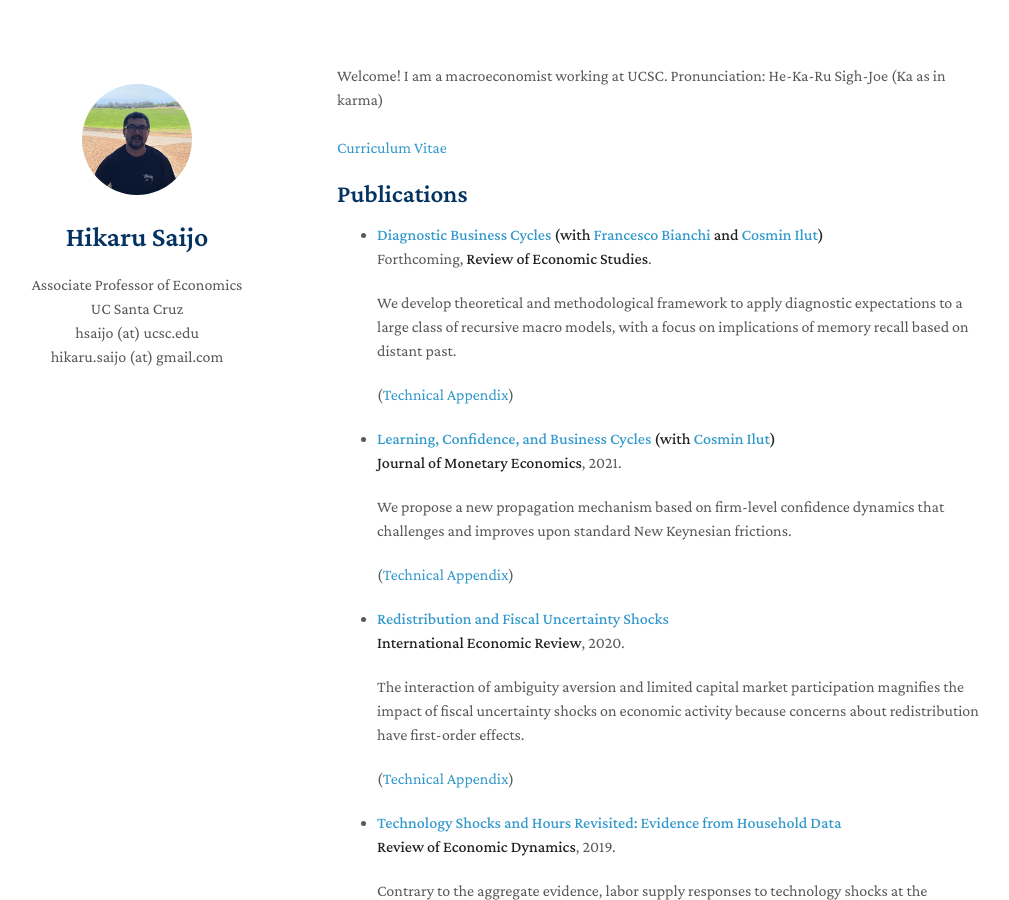
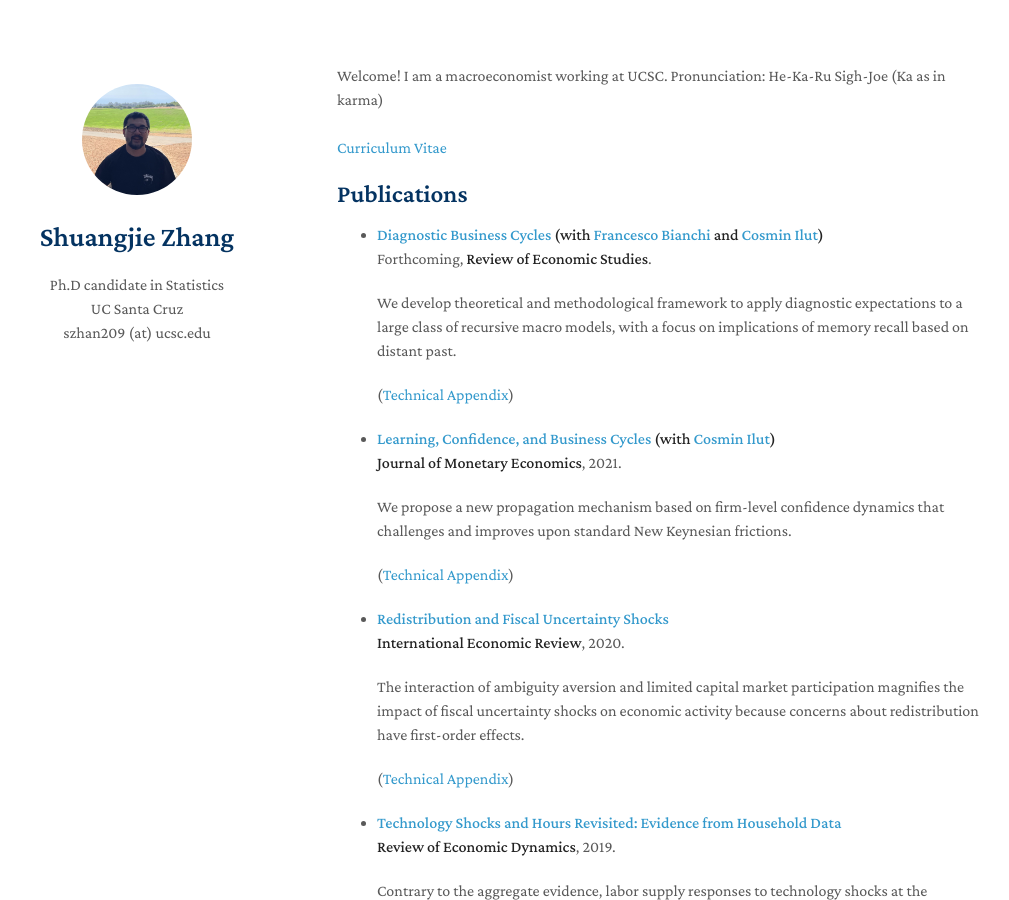
Before and after one commit to shuang-jie/shuang-jie.github.io, a Jekyll site: the page built from index.md, in a window 1280 px wide and 900 px high. Shown: the whole window, without its empty margins (133-1142 px from the left). Built offline with Jekyll 4.4.1, drawn with Linux system fonts in a browser that asks for light colours; nearby versions of some CDN libraries; a style sheet for code colours, icons or effects is not loaded.

Commit message:
Update _config.yml

```diff
--- a/_config.yml
+++ b/_config.yml
@@ -1,8 +1,7 @@
-title: Hikaru Saijo
-position: Associate Professor of Economics
+title: Shuangjie Zhang
+position: Ph.D candidate in Statistics
 affiliation: UC Santa Cruz
-email: hsaijo (at) ucsc.edu
-email2: hikaru.saijo (at) gmail.com
+email: szhan209 (at) ucsc.edu
 keywords: minimal academic
 avatar: ./assets/img/hsaijo.jpg
 google_analytics: UA-111540567-4
```
